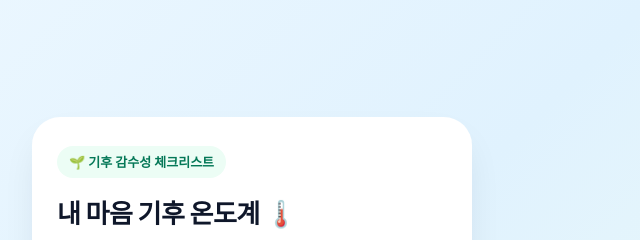
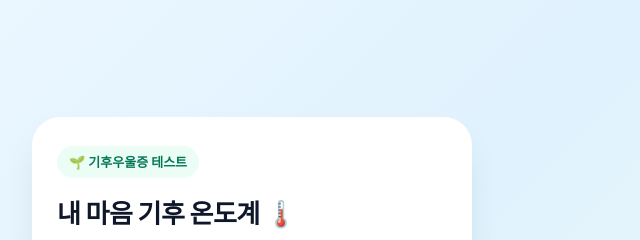
Before and after one commit to jung-yudam/climate-test, a plain HTML site: page index.html in a window 1280 px wide. Shown: the top 240 px of the page, 388-1028 px from the left. Drawn offline with Linux system fonts and the light colour scheme.

Commit message:
Update index.html

```diff
--- a/index.html
+++ b/index.html
@@ -442,7 +442,7 @@
   <div class="container">
     <!-- 1. 인트로 화면 -->
     <div id="introScreen" class="screen active">
-      <div class="badge">🌱 기후 감수성 체크리스트</div>
+      <div class="badge">🌱 기후우울증 테스트</div>
       <h1>내 마음 기후 온도계 🌡️</h1>
       <p class="subtitle">일상에서 한 번이라도 겪어본 상황인지<br />O / X로 가볍게 체크해 보세요!</p>
 
```
